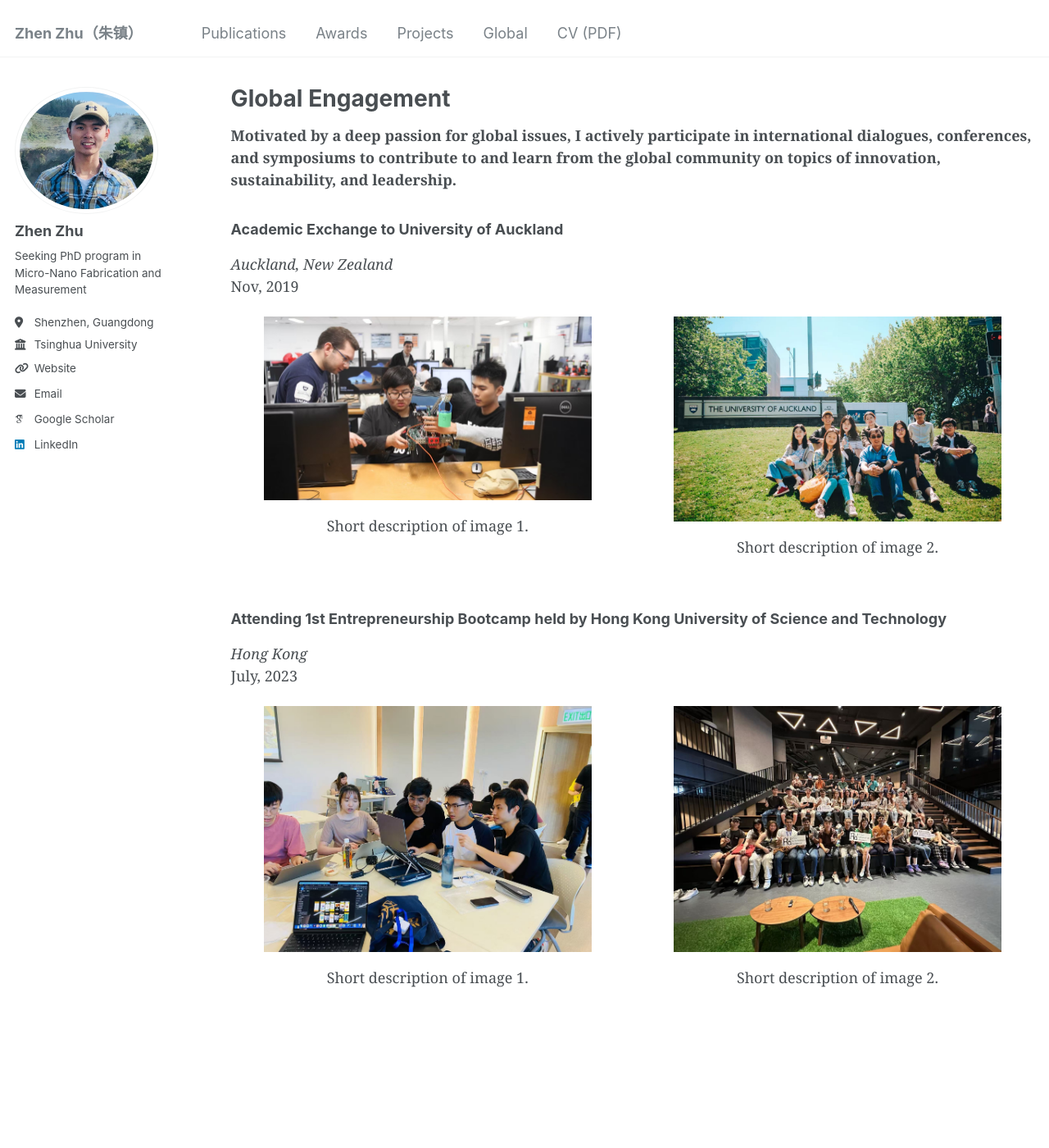
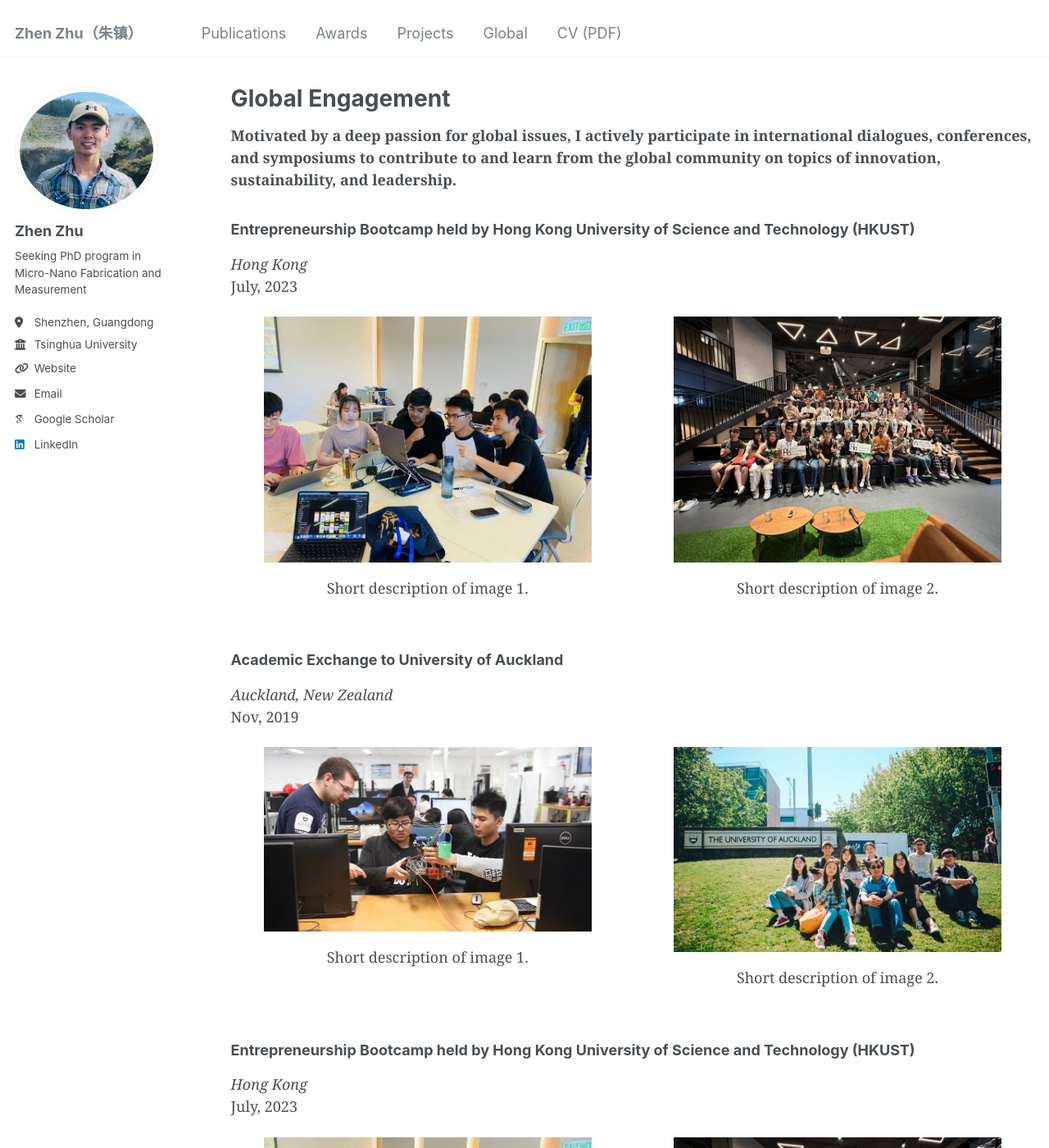
Before and after one commit to zhenzhuzz/zhenzhuzz.github.io, a Jekyll site: the page built from _pages/global.html, in a window 1280 px wide and 1400 px high. Shown: the whole window at 82% size. Built offline with Jekyll 4.4.1, drawn with Linux system fonts in a browser that asks for light colours; some web fonts are replaced.

Commit message:
Update global.html

```diff
--- a/_pages/global.html
+++ b/_pages/global.html
@@ -8,6 +8,21 @@ author_profile: true
 <p><strong>Motivated by a deep passion for global issues, I actively participate in international dialogues, conferences, and symposiums to contribute to and learn from the global community on topics of innovation, sustainability, and leadership.</strong></p>
 
 {% include base_path %}
+
+<div class="program-section">
+  <h3>Entrepreneurship Bootcamp held by Hong Kong University of Science and Technology (HKUST)</h3>
+  <p><em>Hong Kong</em><br>July, 2023</p>
+  <div class="program-images">
+    <div class="image-item">
+      <img src="/images/HKUST-1.jpg" alt="HKUST Bootcamp Image 1" class="program-image">
+      <p>Short description of image 1.</p>
+    </div>
+    <div class="image-item">
+      <img src="/images/HKUST-2.jpg" alt="HKUST Bootcamp Image 2" class="program-image">
+      <p>Short description of image 2.</p>
+    </div>
+  </div>
+</div>
 
 <!-- Program 1: University of Auckland -->
 <div class="program-section">
@@ -28,7 +43,7 @@ author_profile: true
 <!-- Add more programs following the same structure -->
 <!-- Program 2 -->
 <div class="program-section">
-  <h3>Attending 1st Entrepreneurship Bootcamp held by Hong Kong University of Science and Technology</h3>
+  <h3>Entrepreneurship Bootcamp held by Hong Kong University of Science and Technology (HKUST)</h3>
   <p><em>Hong Kong</em><br>July, 2023</p>
   <div class="program-images">
     <div class="image-item">
```
